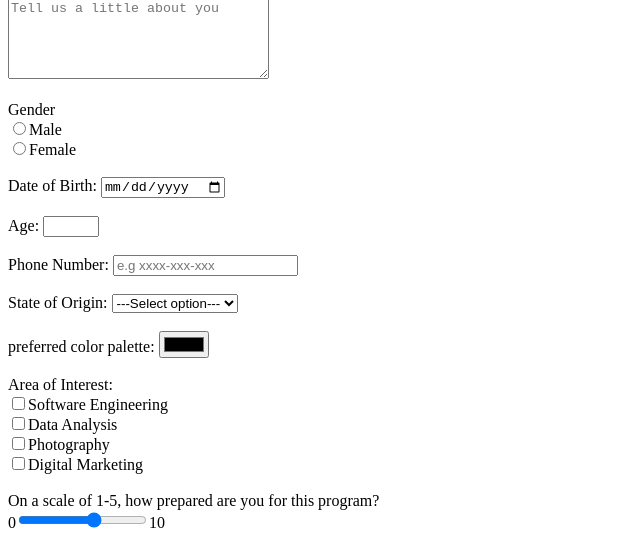
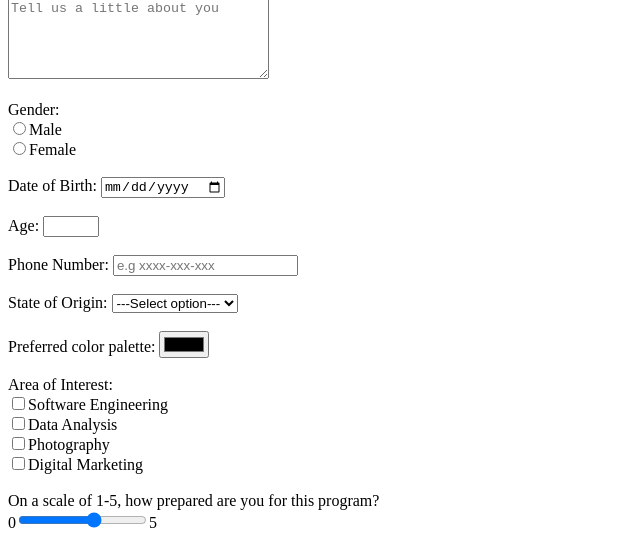
Before and after one commit to victor-velocity/formsAssignment, a plain HTML site: page formsAssignment.html in a window 1280 px wide. Shown: the part 419-966 px from the top of the page, 0-640 px from the left. Drawn offline with Linux system fonts and the light colour scheme.

Commit message:
formsAssignment.html

```diff
--- a/formsAssignment.html
+++ b/formsAssignment.html
@@ -30,7 +30,7 @@
         <label for="biography">Bio:</label><br>
         <textarea id="biography" name="bio" placeholder="Tell us a little about you" rows="5" cols="30"></textarea><br><br>
 
-        <label>Gender</label><br>
+        <label>Gender:</label><br>
         <label><input type="radio" name="gender" value="male">Male</label><br>
         <label><input type="radio" name="gender" value="female">Female</label><br><br>
 
@@ -38,7 +38,7 @@
         <input type="date" name = "dob" value = "dob"><br><br>
 
         <label for="age">Age:</label>
-        <input type = "number" min = "16" max = "35" step = "1"><br><br>
+        <input type = "number" min = "16" max = "37" step = "1"><br><br>
 
         <label for="phoneNumber">Phone Number:</label>
         <input type="number" id ="phoneNumber" name = "phonenumber" placeholder = "e.g xxxx-xxx-xxx"><br><br>
@@ -85,7 +85,7 @@
             <option value="zamfarawa">Zamfarawa</option>
         </select><br><br>
 
-        <label for="color">preferred color palette:</label>
+        <label for="color">Preferred color palette:</label>
         <input type="color" id="color" name="colorPalette"><br><br>
 
         <label>Area of Interest:</label><br>
@@ -95,7 +95,7 @@
         <label><input type="Checkbox" name="interest" value="d.marketing">Digital Marketing</label><br><br>
 
         <label for="commitment">On a scale of 1-5, how prepared are you for this program?</label><br>
-        <label>0</label><input type="range" min="0" max="5" id="commitment" name="points"><label>10</label><br><br>
+        <label>0</label><input type="range" min="0" max="5" id="commitment" name="points"><label>5</label><br><br>
 
         <label for = "files">Upload Files:</label><br>
         <input type="file" id="files" name="UploadFiles" multiple><br><br>
```
